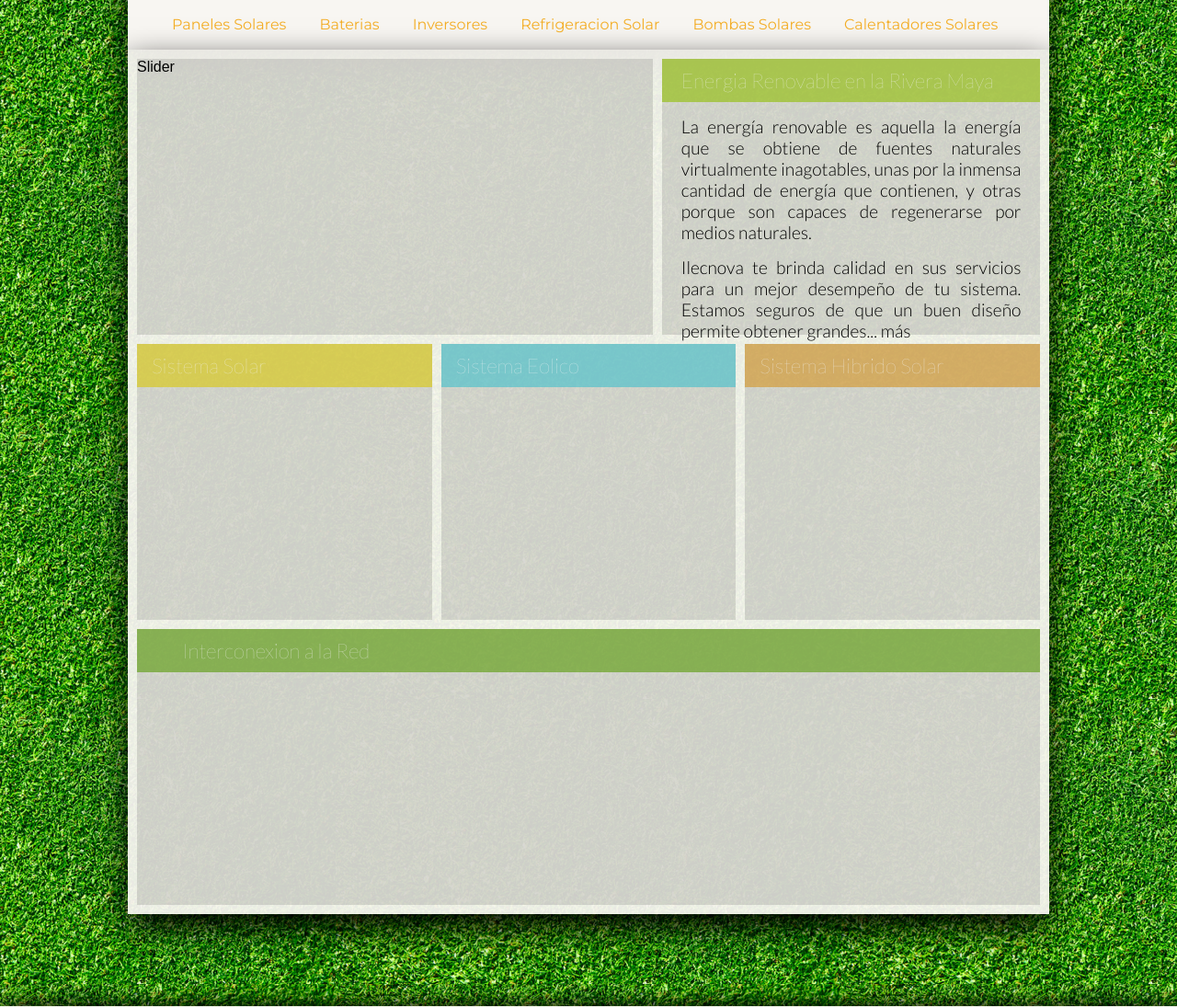
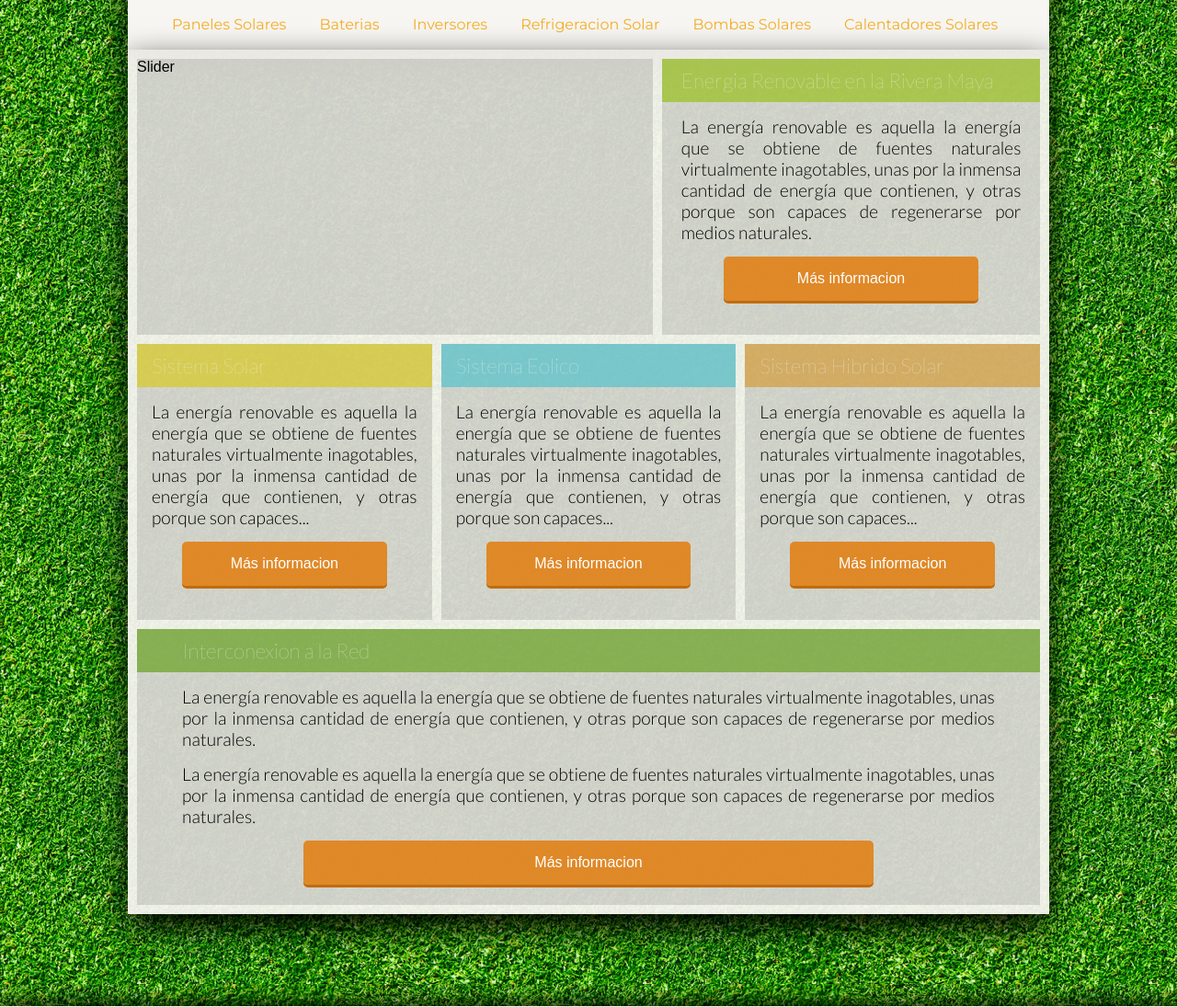
Before and after one commit to marco-martinez/ilecnova, a PHP site: page / in a window 1280 px wide. Shown: the part 301-1396 px from the top of the page at 92% size. Run offline with PHP 8.4, Linux system fonts and the light colour scheme; some web fonts are replaced.

Commit message:
Acomodando los elementos del index

```diff
--- a/css/estilos.css
+++ b/css/estilos.css
@@ -17,11 +17,12 @@ body section#cuerpo h1, body section#cuerpo h2{
 	padding: 10px 5%;
 }
 
-body section#cuerpo p{
+body section#cuerpo article p{
 	font-family: 'Lato', arial;
 	font-size: 1.2em;
 	text-align: justify;
 	margin: 15px 5%;
+	padding: 0px;
 }
 #h-art-en{
 	background-color: rgba(143,190,0,0.6);
@@ -96,6 +97,21 @@ body section#cuerpo p{
 	margin: 10px 5%;
 }
 
+.btn-masinfo{
+	color: white;
+	background-color: rgba(226, 129, 23,0.9);
+	padding: 15px;
+	border-radius: 5px;
+	display: block;
+	width: 60%;
+	height: auto;
+	margin:0 auto;
+	text-decoration: none;
+	text-align: center;
+	font-weight: 300;
+	box-shadow: 0px 3px 0px rgb(194, 107, 12);
+}
+
 
 @media screen and (max-width:1052px){
  	#contenedor{
--- a/index.php
+++ b/index.php
@@ -26,42 +26,45 @@
 	 						unas por la inmensa cantidad de energía que contienen, y otras porque son capaces de regenerarse por medios
 	 						naturales.
 	 					</p>
-	 					<p>
-	 						Ilecnova te brinda calidad en sus servicios para un mejor desempeño de tu sistema. Estamos seguros de
-	 						que un buen diseño permite obtener grandes... más
-	 					</p>
+	 					<a href="#" class="btn-masinfo">Más informacion</a>
 	 			</article><!--
  			--><article class="art-nivel2 art-box">
 	 				<h2 id="h-art-so" class="titulo1">Sistema Solar</h2>
 	 				<p>
-
-	 				</p>
-	 				<p>
-	 				</p>
+	 						La energía renovable es aquella la energía que se obtiene de fuentes naturales virtualmente inagotables,
+	 						unas por la inmensa cantidad de energía que contienen, y otras porque son capaces...
+	 					</p>
+	 					<a href="#" class="btn-masinfo">Más informacion</a>
 	 			</article><!--
 	 			--><article class="art-nivel2 art-box">
 	 				<h2 id="h-art-eo" class="titulo1">Sistema Eolico</h2>
 	 				<p>
-
-	 				</p>
-	 				<p>
-	 				</p>
+	 						La energía renovable es aquella la energía que se obtiene de fuentes naturales virtualmente inagotables,
+	 						unas por la inmensa cantidad de energía que contienen, y otras porque son capaces...
+	 					</p>
+	 					<a href="#" class="btn-masinfo">Más informacion</a>
 	 			</article><!--
 	 			--><article class="art-nivel2 art-box">
 	 				<h2 id="h-art-hi" class="titulo1">Sistema Hibrido Solar</h2>
 	 				<p>
-
-	 				</p>
-	 				<p>
-	 				</p>
+	 						La energía renovable es aquella la energía que se obtiene de fuentes naturales virtualmente inagotables,
+	 						unas por la inmensa cantidad de energía que contienen, y otras porque son capaces...
+	 					</p>
+	 					<a href="#" class="btn-masinfo">Más informacion</a>
 	 			</article><!--
 	 			--><article class="art-destacado art-box">
 	 				<h2 id="h-art-in" class="titulo1">Interconexion a la Red</h2>
 	 				<p>
-
+	 					La energía renovable es aquella la energía que se obtiene de fuentes naturales virtualmente inagotables,
+	 					unas por la inmensa cantidad de energía que contienen, y otras porque son capaces de regenerarse por medios
+	 					naturales.
 	 				</p>
 	 				<p>
+	 					La energía renovable es aquella la energía que se obtiene de fuentes naturales virtualmente inagotables,
+	 					unas por la inmensa cantidad de energía que contienen, y otras porque son capaces de regenerarse por medios
+	 					naturales.
 	 				</p>
+	 				<a href="#" class="btn-masinfo">Más informacion</a>
 	 			</article>
  		</section>
 		<?php include("scripts/footer.php"); ?>
```
